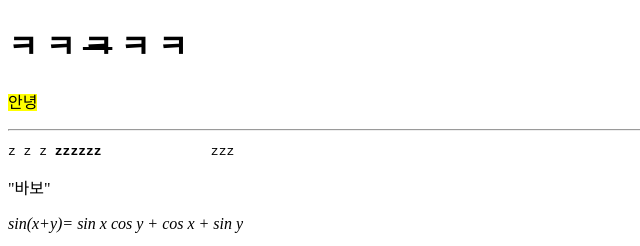
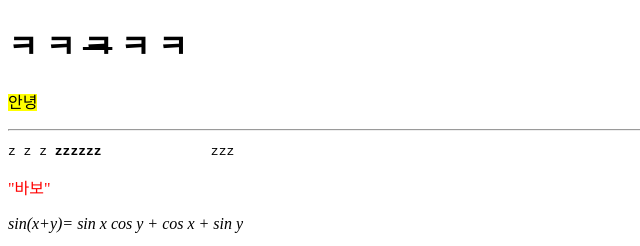
Before and after one commit to kyle1107/test-project, a plain HTML site: page fuck.html in a window 1280 px wide. Shown: the top 246 px of the page, 0-640 px from the left. Drawn offline with Linux system fonts and the light colour scheme.

Commit message:
22.01,15.20:43

```diff
--- a/fuck.html
+++ b/fuck.html
@@ -12,7 +12,7 @@
     <p><mark>안녕</mark></p>
     <hr>
     <pre>z z z <b>zzzzzz</b>              zzz</pre>
-    <p>"바보"</p>
+    <p id="pool">"바보"</p>
     <p> <i>sin(x+y)= sin x cos y + cos x + sin y</i></p>
     <p>(x + y)<sup>2</sup>=x<sup>2</sup>+ 2xy + y<sup>2</sup></p>
     <p>2H<sup>2</sup>+ o<sup>2</sup>=2H<sub>2</sub>O </p>
--- a/style.css
+++ b/style.css
@@ -0,0 +1,3 @@
+#pool{
+    color : red;
+}
```
Also changed, not shown: setupfile_list.txt.
